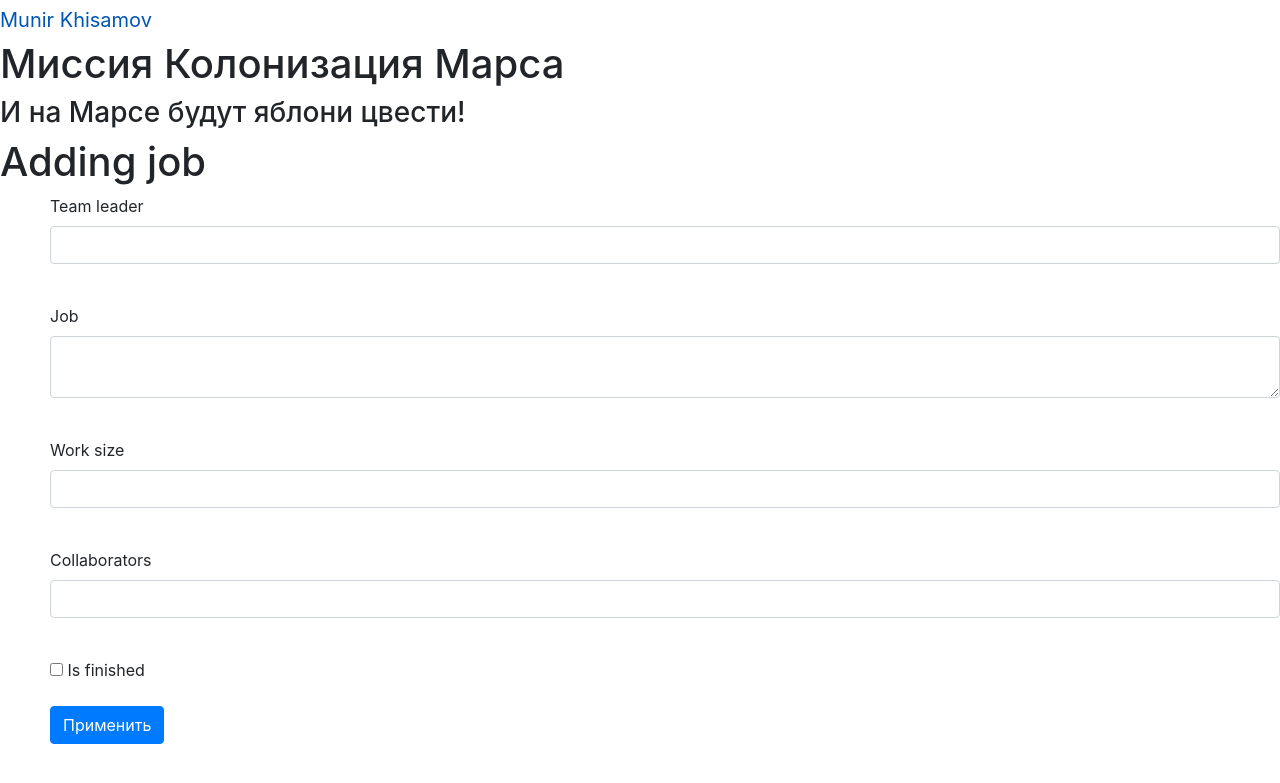
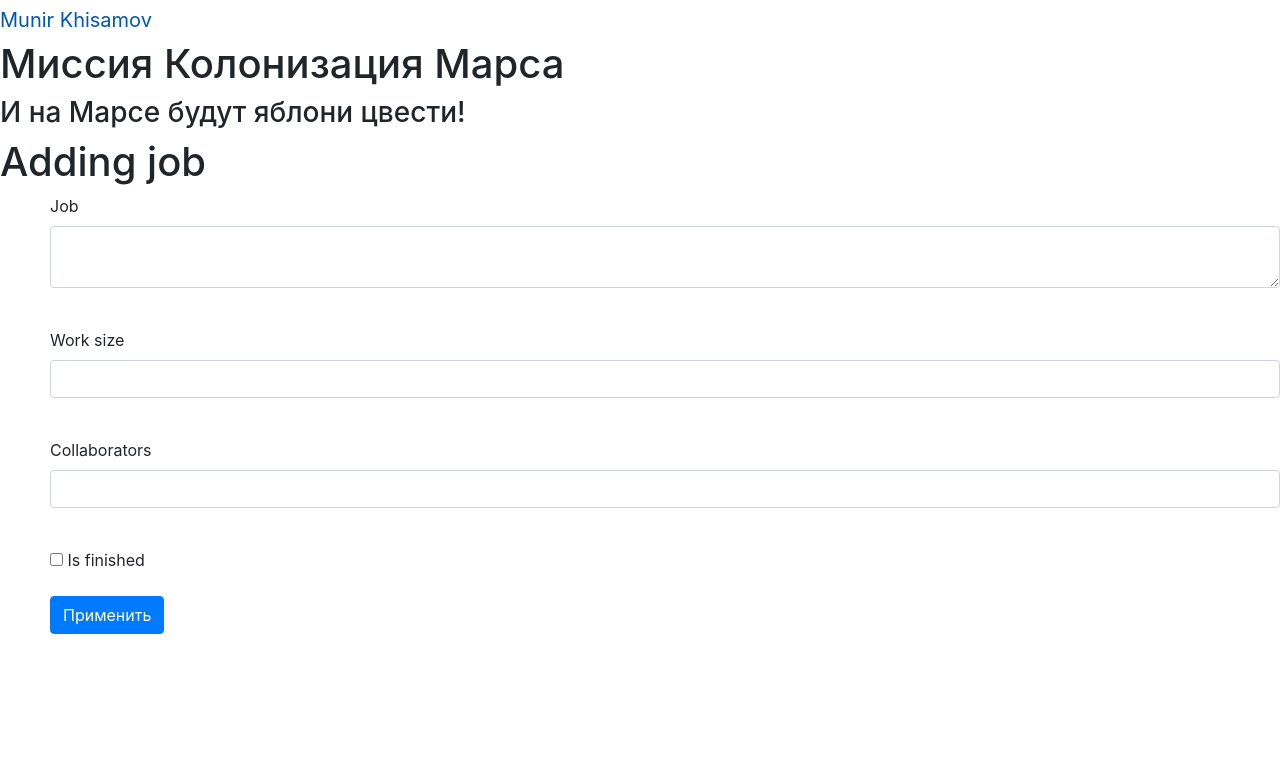
Before and after one commit to MonitorPC/mod_form_avtoriz, a Flask app: page /jobs in a window 1280 px wide. Shown: the top 783 px of the page. Run offline with Flask 2, Linux system fonts and the light colour scheme; a user stored in the database is signed in; some libraries are stand-ins or nearby versions.

Commit message:
Add files via upload

```diff
--- a/main.py
+++ b/main.py
@@ -41,7 +41,7 @@ class LoginForm(FlaskForm):
 
 
 class JobsForm(FlaskForm):
-    team_leader = StringField('Team leader', validators=[DataRequired()])
+
     job = TextAreaField("Job", validators=[DataRequired()])
     work_size = StringField("Work size", validators=[DataRequired()])
     collaborators = StringField("Collaborators", validators=[DataRequired()])
@@ -129,7 +129,7 @@ def add_jobs():
         session = db_session.create_session()
 
         jobs = Jobs()
-        jobs.team_leader = form.team_leader.data
+        jobs.team_leader = current_user.id
         jobs.job = form.job.data
         jobs.work_size = form.work_size.data
         jobs.collaborators = form.collaborators.data
@@ -151,7 +151,6 @@ def edit_jobs(id):
         session = db_session.create_session()
         jobs = session.query(Jobs).filter(Jobs.id == id).first()
         if jobs:
-            form.team_leader.data = jobs.team_leader
             form.job.data = jobs.job
             form.work_size.data = jobs.work_size
             form.collaborators.data = jobs.collaborators
@@ -162,7 +161,6 @@ def edit_jobs(id):
         session = db_session.create_session()
         jobs = session.query(Jobs).filter(Jobs.id == id).first()
         if jobs:
-            jobs.team_leader = form.team_leader.data
             jobs.job = form.job.data
             jobs.work_size = form.work_size.data
             jobs.collaborators = form.collaborators.data
--- a/templates/jobs.html
+++ b/templates/jobs.html
@@ -5,16 +5,6 @@
 <form class="login_form" action="" method="post">
     {{ form.hidden_tag() }}
     {{ form.csrf_token }}
-    <p>
-        {{ form.team_leader.label }}<br>
-        {{ form.team_leader(class="form-control") }}<br>
-        {% for error in form.team_leader.errors %}
-            <p class="alert alert-danger" role="alert">
-                {{ error }}
-            </p>
-        {% endfor %}
-    </p>
-
     <p>
         {{ form.job.label }}<br>
         {{ form.job(class="form-control") }}<br>
```
Also changed, not shown: db/Mars.sqlite.
